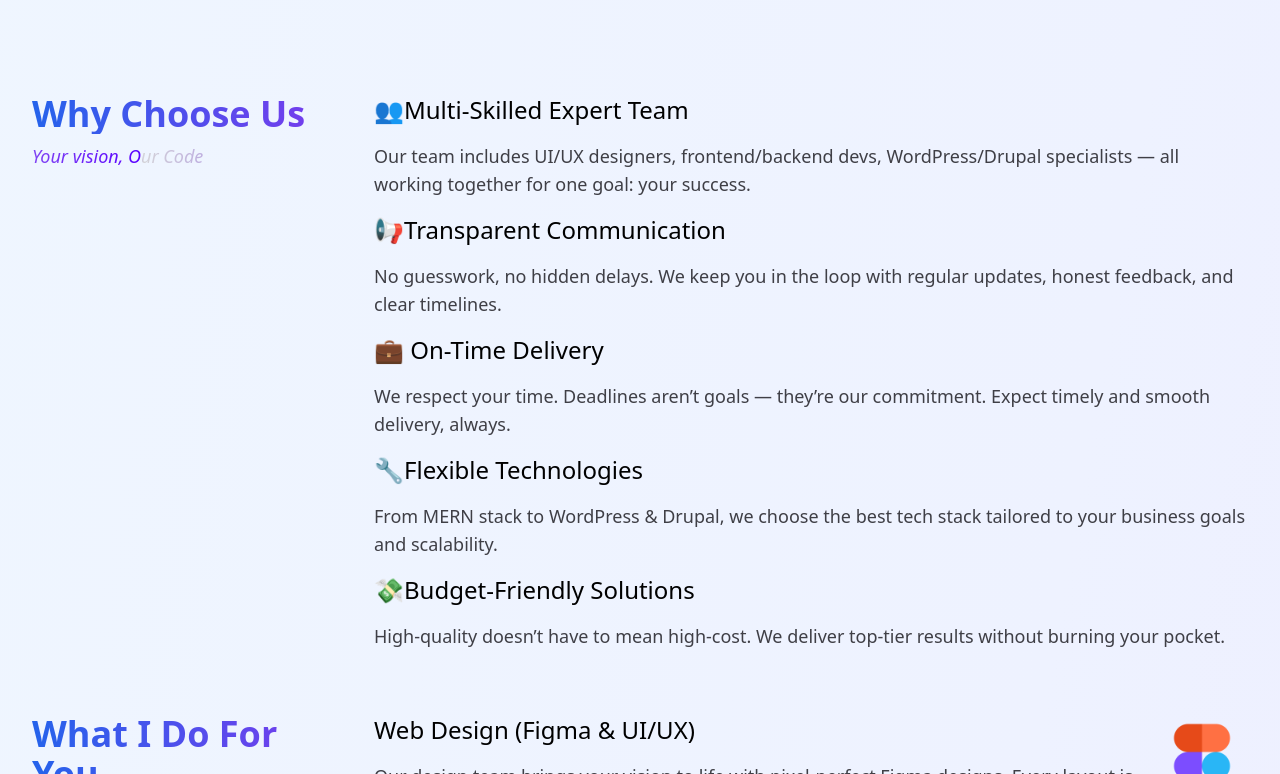
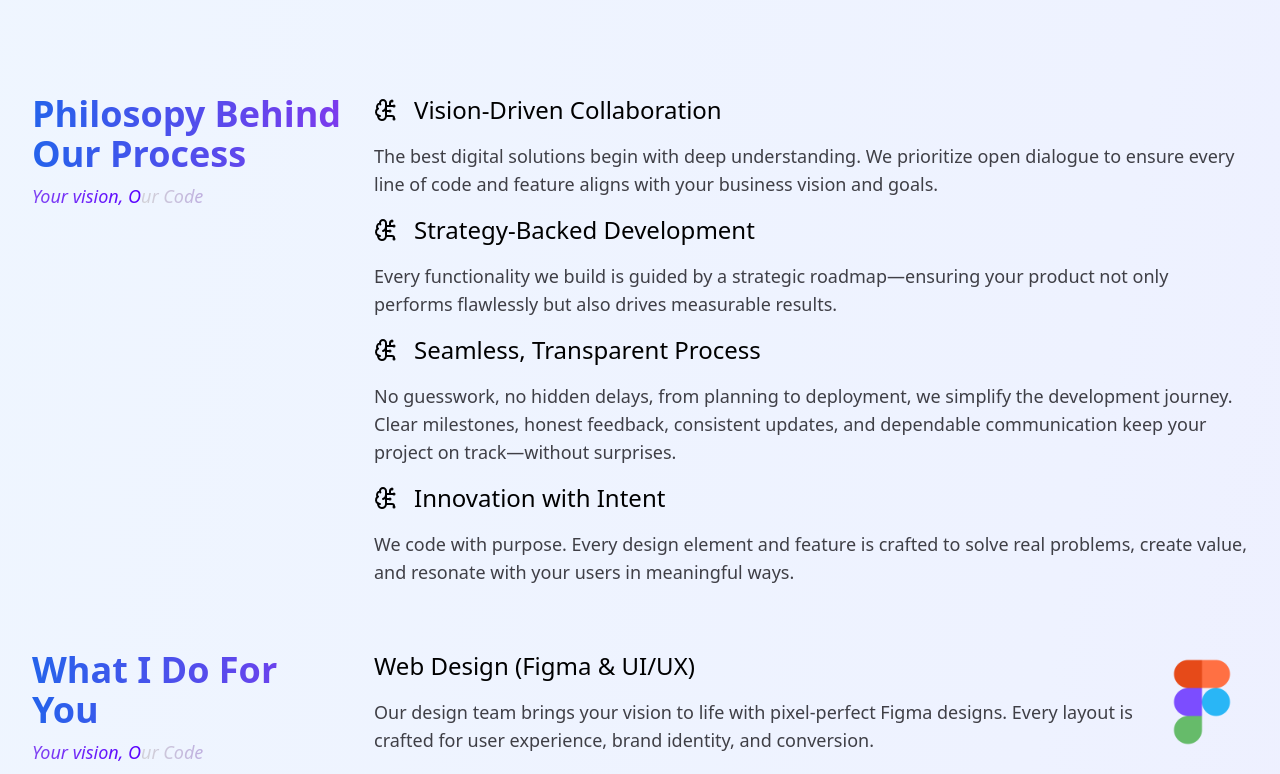
Before and after one commit to grimwebdeveloper/Qurasphere, a React (Vite) app: page / in a window 1280 px wide. Shown: the part 706-1480 px from the top of the page. Built offline with nearby package versions, Linux system fonts and the light colour scheme.

Commit message:
Choose us section content updated

```diff
--- a/src/components/home/ChooseUs.jsx
+++ b/src/components/home/ChooseUs.jsx
@@ -1,9 +1,12 @@
+import { FaRegEye } from "react-icons/fa";
+import { LuBrainCircuit } from "react-icons/lu";
+
 function ChooseUs() {
   return (
     <div className="px-2 sm:px-8 lg:flex gap-8 max-w-[1280px] mx-auto pb-16">
-      <div className="text-center lg:text-left mb-6 lg:min-w-[310px]">
+      <div className="text-left mb-6 lg:min-w-[310px]">
         <h2 className="text-4xl font-bold bg-gradient-to-r from-blue-600 to-violet-600 text-transparent bg-clip-text">
-          Why Choose Us
+          Philosopy Behind Our Process
         </h2>
         <p className="text-lg mt-2 italic text-zinc-600 shiny-text">
           Your vision, Our Code
@@ -11,39 +14,36 @@ function ChooseUs() {
       </div>
       <div className="flex flex-col gap-4">
         <div>
-          <h3 className="text-2xl">👥Multi-Skilled Expert Team</h3>
+          <h3 className="text-2xl flex items-center justify-start gap-4"><LuBrainCircuit />Vision-Driven Collaboration</h3>
           <p className="text-lg mt-4 text-zinc-700">
-            Our team includes UI/UX designers, frontend/backend devs,
-            WordPress/Drupal specialists — all working together for one goal:
-            your success.
+            The best digital solutions begin with deep understanding. We
+            prioritize open dialogue to ensure every line of code and feature
+            aligns with your business vision and goals.
           </p>
         </div>
         <div>
-          <h3 className="text-2xl">📢Transparent Communication</h3>
+          <h3 className="text-2xl flex items-center justify-start gap-4"><LuBrainCircuit />Strategy-Backed Development </h3>
           <p className="text-lg mt-4 text-zinc-700">
-            No guesswork, no hidden delays. We keep you in the loop with regular
-            updates, honest feedback, and clear timelines.
+            Every functionality we build is guided by a strategic
+            roadmap—ensuring your product not only performs flawlessly but also
+            drives measurable results.
           </p>
         </div>
         <div>
-          <h3 className="text-2xl">💼 On-Time Delivery</h3>
+          <h3 className="text-2xl flex items-center justify-start gap-4"><LuBrainCircuit />Seamless, Transparent Process </h3>
           <p className="text-lg mt-4 text-zinc-700">
-            We respect your time. Deadlines aren’t goals — they’re our
-            commitment. Expect timely and smooth delivery, always.
+            No guesswork, no hidden delays, from planning to deployment, we
+            simplify the development journey. Clear milestones, honest feedback,
+            consistent updates, and dependable communication keep your project
+            on track—without surprises.
           </p>
         </div>
         <div>
-          <h3 className="text-2xl">🔧Flexible Technologies</h3>
+          <h3 className="text-2xl flex items-center justify-start gap-4"><LuBrainCircuit />Innovation with Intent</h3>
           <p className="text-lg mt-4 text-zinc-700">
-            From MERN stack to WordPress & Drupal, we choose the best tech stack
-            tailored to your business goals and scalability.
-          </p>
-        </div>
-        <div>
-          <h3 className="text-2xl">💸Budget-Friendly Solutions</h3>
-          <p className="text-lg mt-4 text-zinc-700">
-            High-quality doesn’t have to mean high-cost. We deliver top-tier
-            results without burning your pocket.
+            We code with purpose. Every design element and feature is crafted to
+            solve real problems, create value, and resonate with your users in
+            meaningful ways.
           </p>
         </div>
       </div>
```
